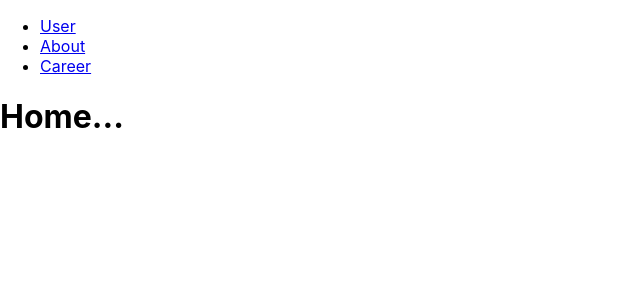
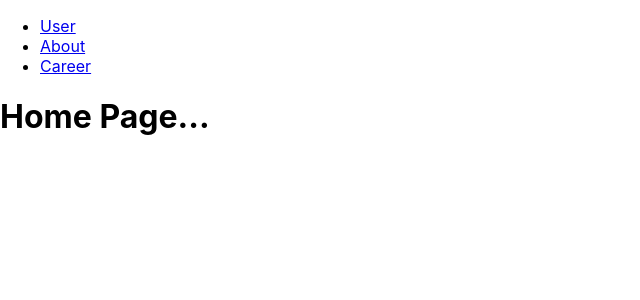
Before and after one commit to RAVI110027/Google-Analytics, a React (Create React App) app in the folder src/: page / in a window 1280 px wide. Shown: the top 300 px of the page, without its empty margins (0-640 px from the left). Built offline with nearby package versions, Linux system fonts and the light colour scheme; the HTML template or start-up script is replaced by a standard one.

Commit message:
install GA

```diff
--- a/package.json
+++ b/package.json
@@ -5,6 +5,7 @@
   "dependencies": {
     "react": "^16.9.0",
     "react-dom": "^16.9.0",
+    "react-ga": "^2.6.0",
     "react-router-dom": "^5.0.1",
     "react-scripts": "3.1.1"
   },
--- a/src/App.js
+++ b/src/App.js
@@ -1,12 +1,21 @@
-import React from "react";
+import React, { Component } from "react";
+// import React from "react";
 import Routing from "./components/routing/Routing";
+import ReactGA from "react-ga";
 
-function App() {
-  return (
-    <div className="App">
-      <Routing />
-    </div>
-  );
+class App extends Component {
+  // function App() {
+  componentDidMount() {
+    ReactGA.initialize("UA-146365365-1");
+  }
+
+  render() {
+    return (
+      <div className="App">
+        <Routing />
+      </div>
+    );
+  }
 }
 
 export default App;
--- a/src/components/about/About.js
+++ b/src/components/about/About.js
@@ -4,7 +4,7 @@ class About extends Component {
   render() {
     return (
       <div>
-        <h1>About...</h1>
+        <h1>About Page...</h1>
       </div>
     );
   }
--- a/src/components/home/Home.js
+++ b/src/components/home/Home.js
@@ -4,7 +4,7 @@ class Home extends Component {
   render() {
     return (
       <div>
-        <h1>Home...</h1>
+        <h1>Home Page...</h1>
       </div>
     );
   }
--- a/src/components/user/User.js
+++ b/src/components/user/User.js
@@ -4,7 +4,7 @@ class User extends Component {
   render() {
     return (
       <div>
-        <h1>User...</h1>
+        <h1>User Page...</h1>
       </div>
     );
   }
```
Also changed, not shown: 1 other file (tests, documents, lock files or other folders).
